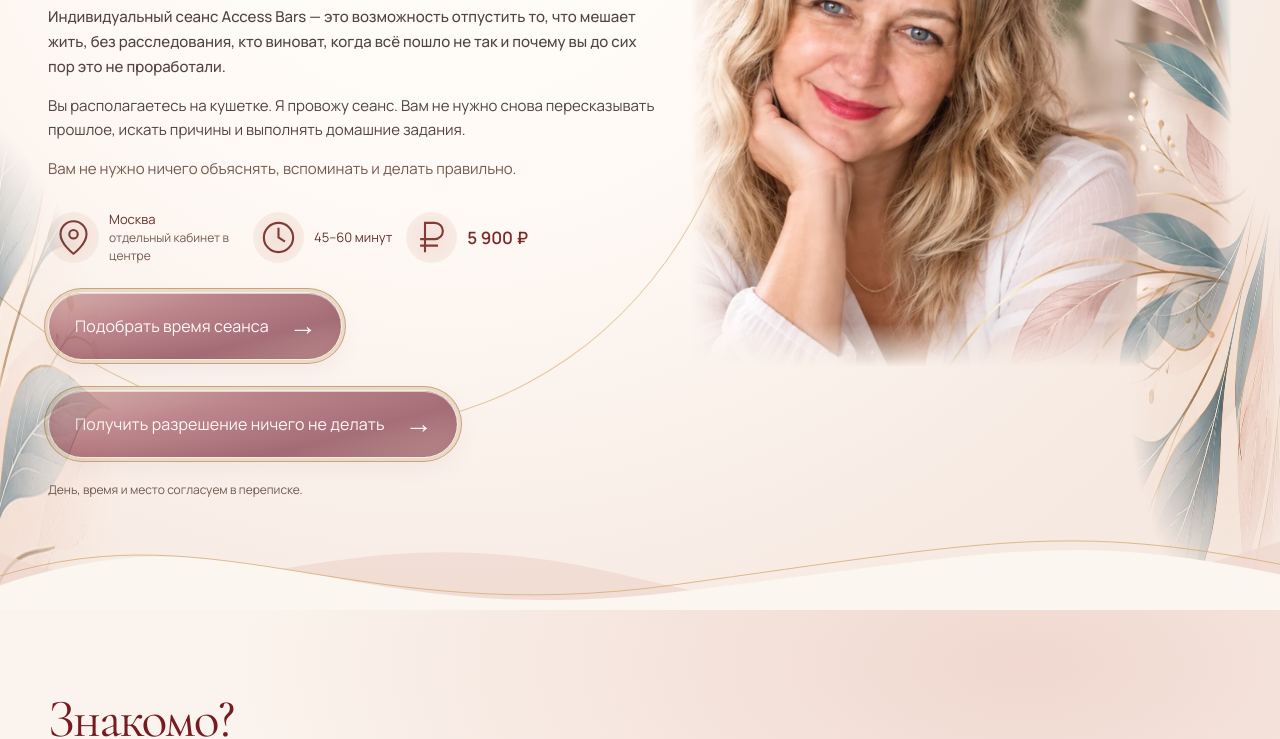
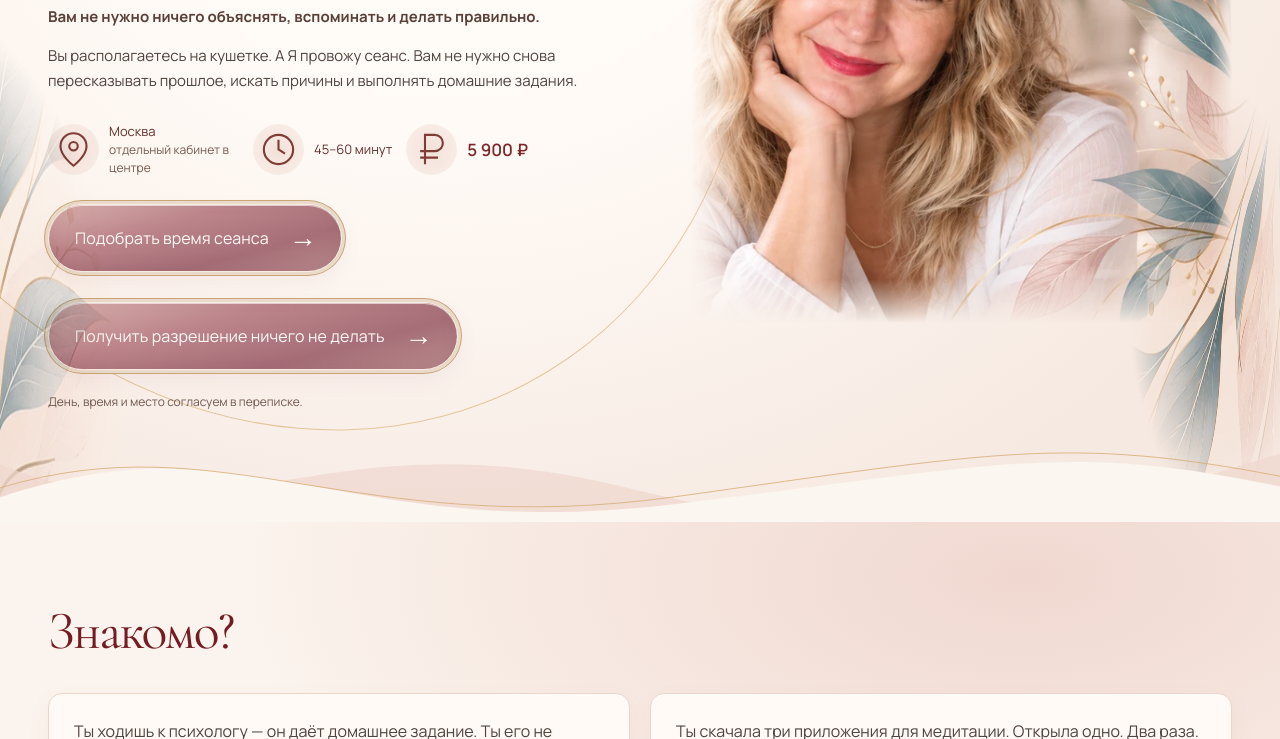
Before and after one commit to anzhelaermolova04-hue/prosto-zhit-public, a plain HTML site: page index.html in a window 1280 px wide. Shown: the part 361-1100 px from the top of the page. Drawn offline with Linux system fonts and the light colour scheme.

Commit message:
Simplify and emphasize hero copy

```diff
--- a/content-additions.js
+++ b/content-additions.js
@@ -77,8 +77,14 @@
 }
 
 document.querySelector('.hero .booking-row [data-booking]')?.insertAdjacentHTML('afterend', '<a class="cta hero-quiz-cta" href="#quiz">Получить разрешение ничего не делать <span aria-hidden="true">→</span></a>');
-const heroAside = document.querySelector('.hero-body .aside');
-if (heroAside) heroAside.textContent = 'Вам не нужно ничего объяснять, вспоминать и делать правильно.';
+const heroLead = document.querySelector('.hero-body .lead');
+if (heroLead) {
+  heroLead.textContent = 'Вам не нужно ничего объяснять, вспоминать и делать правильно.';
+  heroLead.classList.add('hero-emphasis');
+}
+const heroDescription = document.querySelector('.hero-body p:not(.lead):not(.aside)');
+if (heroDescription) heroDescription.textContent = 'Вы располагаетесь на кушетке. А Я провожу сеанс. Вам не нужно снова пересказывать прошлое, искать причины и выполнять домашние задания.';
+document.querySelector('.hero-body .aside')?.remove();
 const aboutPhoto = document.querySelector('.about-photo img');
 if (aboutPhoto) {
   aboutPhoto.src = 'assets/session-with-client.jpg';
--- a/styles.css
+++ b/styles.css
@@ -269,6 +269,7 @@
 @media(max-width:700px){.added-section{padding:56px 0}.added-section .wrap{width:calc(100% - 48px)}.pain-list,.steps-list{grid-template-columns:1fr;gap:15px}.pain-list p{padding:20px}.added-closing{font-size:30px!important}.steps-list li{min-height:0;padding:24px 20px 24px 72px}.steps-list li:before{left:20px}.steps-list strong{font-size:29px}.qz{padding:34px 22px}.qz h3{font-size:30px}.qz-deliv{flex-direction:column}.qz-opt,.qz-deliv-opt{padding:16px}.added-intro{font-size:16px!important}}
 .hero-quiz-link{display:inline-flex;align-items:center;gap:9px;margin:15px 0 0 8px;color:#795b52;font-size:13px;text-decoration:none;border-bottom:1px solid #b69383;padding-bottom:3px}.hero-quiz-link span{font-size:18px}.added-about{background:radial-gradient(ellipse at 90% 0,#f1ded4,transparent 55%),#fffaf5}.added-about p{font-size:16px;line-height:1.7}.added-about p+p{margin-top:16px}.added-about blockquote{margin:28px 0;padding:22px 25px;border-left:2px solid #b98c76;background:#f7e8df;color:#734a44;font-family:'Cormorant Garamond',Georgia,serif;font-size:28px;line-height:1.14}.added-certificate{align-self:center;margin:0;text-align:center;padding:10px;background:#fffdf9;border:1px solid #cfaf88;box-shadow:0 13px 36px #7c625522;transform:rotate(1deg)}.added-certificate img{display:block;width:100%;height:auto}.added-certificate p{font-family:'Cormorant Garamond',Georgia,serif;font-size:28px!important;color:#754842;margin:15px 8px!important}.final-added-copy{max-width:620px;font-size:16px!important;line-height:1.7!important;margin:0 0 23px}.final .section-label{margin-bottom:12px}@media(max-width:700px){.added-about blockquote{font-size:25px}.hero-quiz-link{margin-left:auto;margin-right:auto;justify-content:center}.added-certificate{transform:none}.final-added-copy{font-size:15px!important}}
 .hero .hero-quiz-cta{margin:13px 0 0;display:inline-flex;text-decoration:none;justify-content:center}.hero .booking-row{flex-wrap:wrap;align-items:center}.hero .booking-row .booking-note{flex-basis:100%;max-width:100%;margin-top:6px}@media(max-width:1000px){.hero .hero-quiz-cta{width:100%;margin-top:14px}.hero .booking-row .booking-note{margin-top:17px}}
+.hero .hero-body .hero-emphasis{font-weight:700;color:#5b403a}
 .final .closing-copy>img{height:auto;min-height:0;object-fit:contain}
 .about h2,.certificate h2{text-wrap:balance}
 .session h2>span{display:block;text-wrap:balance}
```
